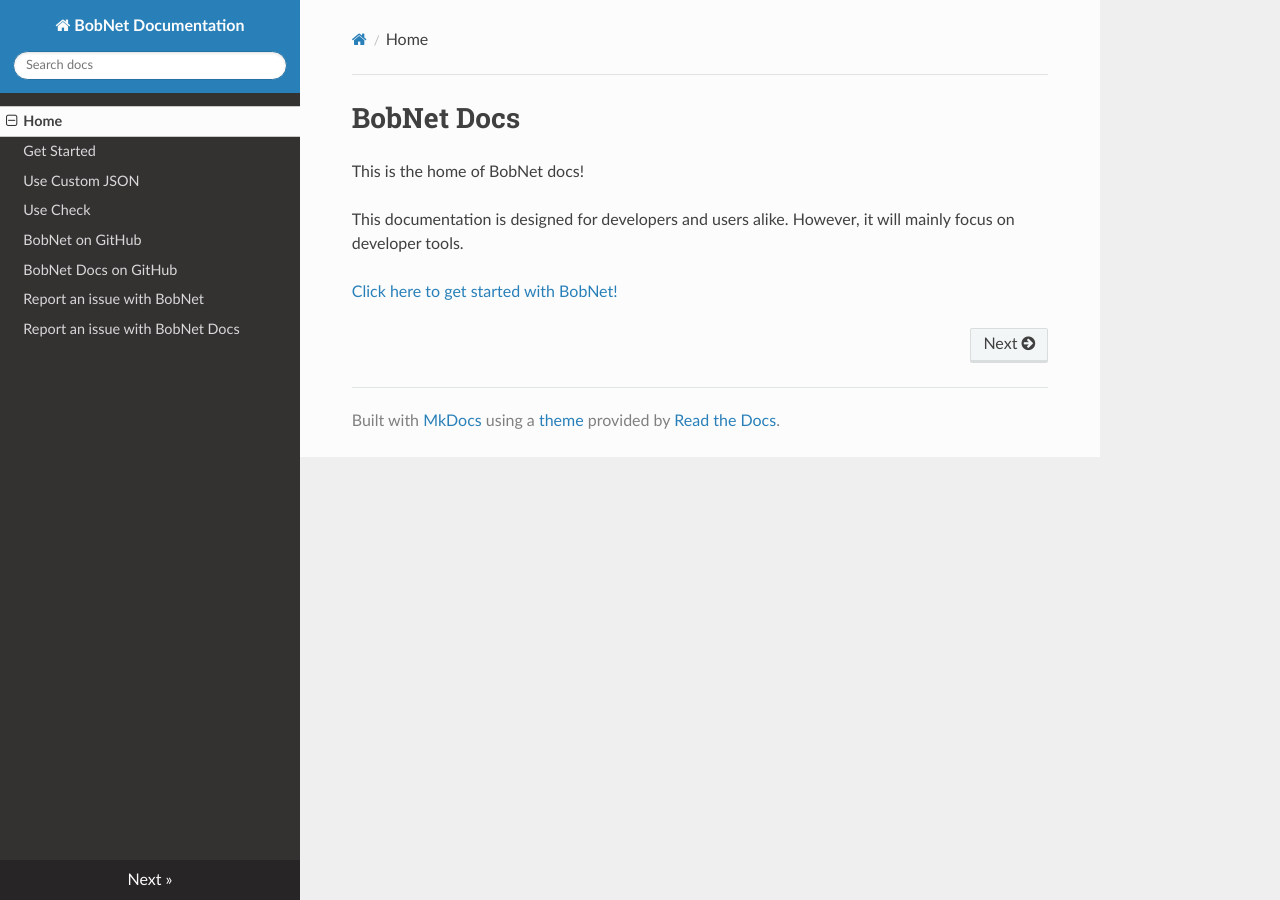
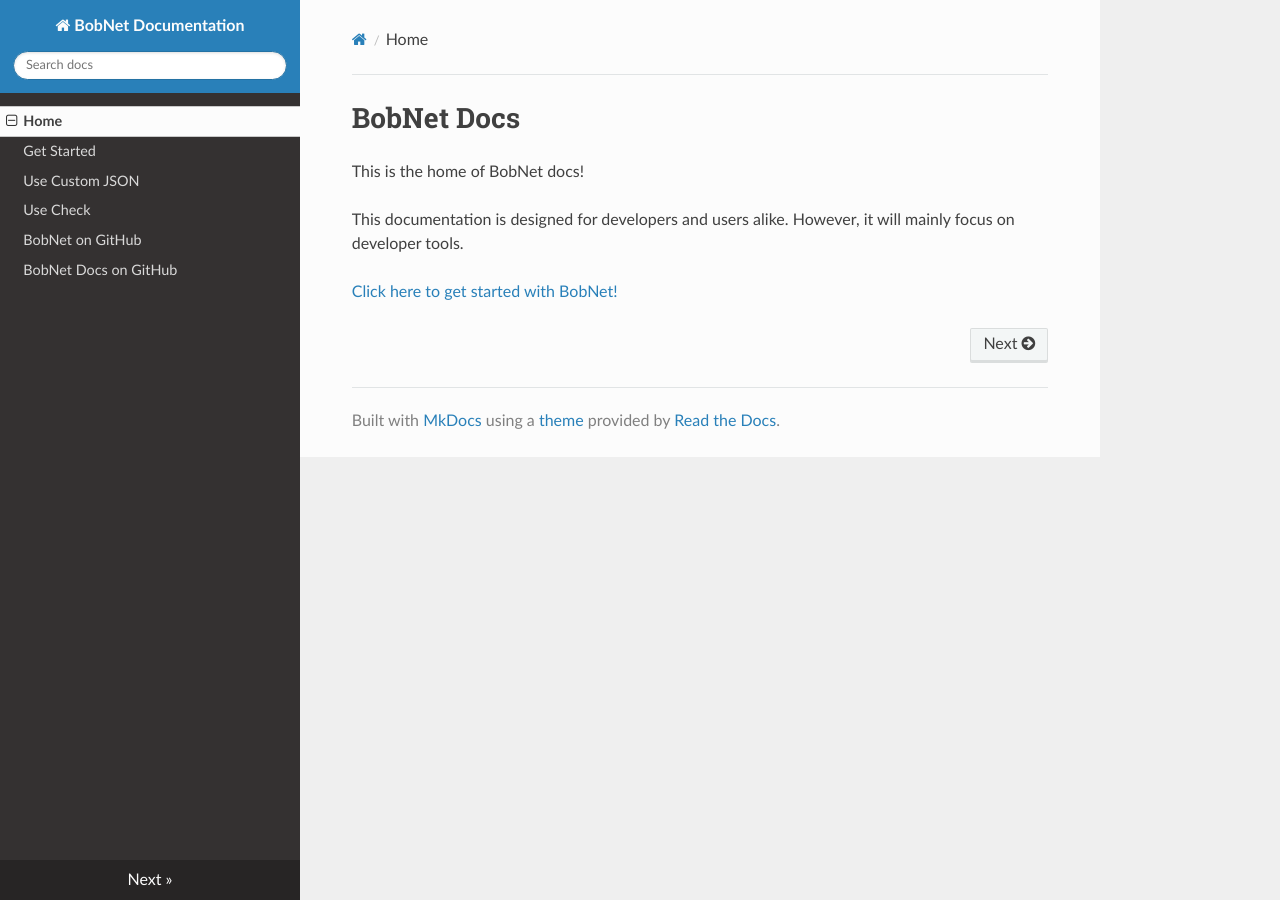
Before and after one commit to Freakybob-Team/bobnet-docs, an MkDocs documentation site: the page built from docs/docs/index.md, in a window 1280 px wide. Built offline with MkDocs 1.6.1, drawn with Linux system fonts in a browser that asks for light colours; nearby versions of some CDN libraries.

Commit message:
remove issue reporting links

```diff
--- a/docs/mkdocs.yml
+++ b/docs/mkdocs.yml
@@ -6,8 +6,6 @@
   - Use Check: usecheck.md
   - BobNet on GitHub: https://github.com/Freakybob-Team/bobnet
   - BobNet Docs on GitHub: https://github.com/Freakybob-Team/bobnet-docs
-  - Report an issue with BobNet: https://github.com/Freakybob-Team/bobnet/issues/new
-  - Report an issue with BobNet Docs: https://github.com/Freakybob-Team/bobnet-docs/issues/new
 theme: readthedocs
 markdown_extensions:
   - admonition
```
Also changed, not shown: docs/site/404.html, docs/site/getstarted/index.html, docs/site/index.html, docs/site/search.html, docs/site/usecheck/index.html, docs/site/usemyjson/index.html.
